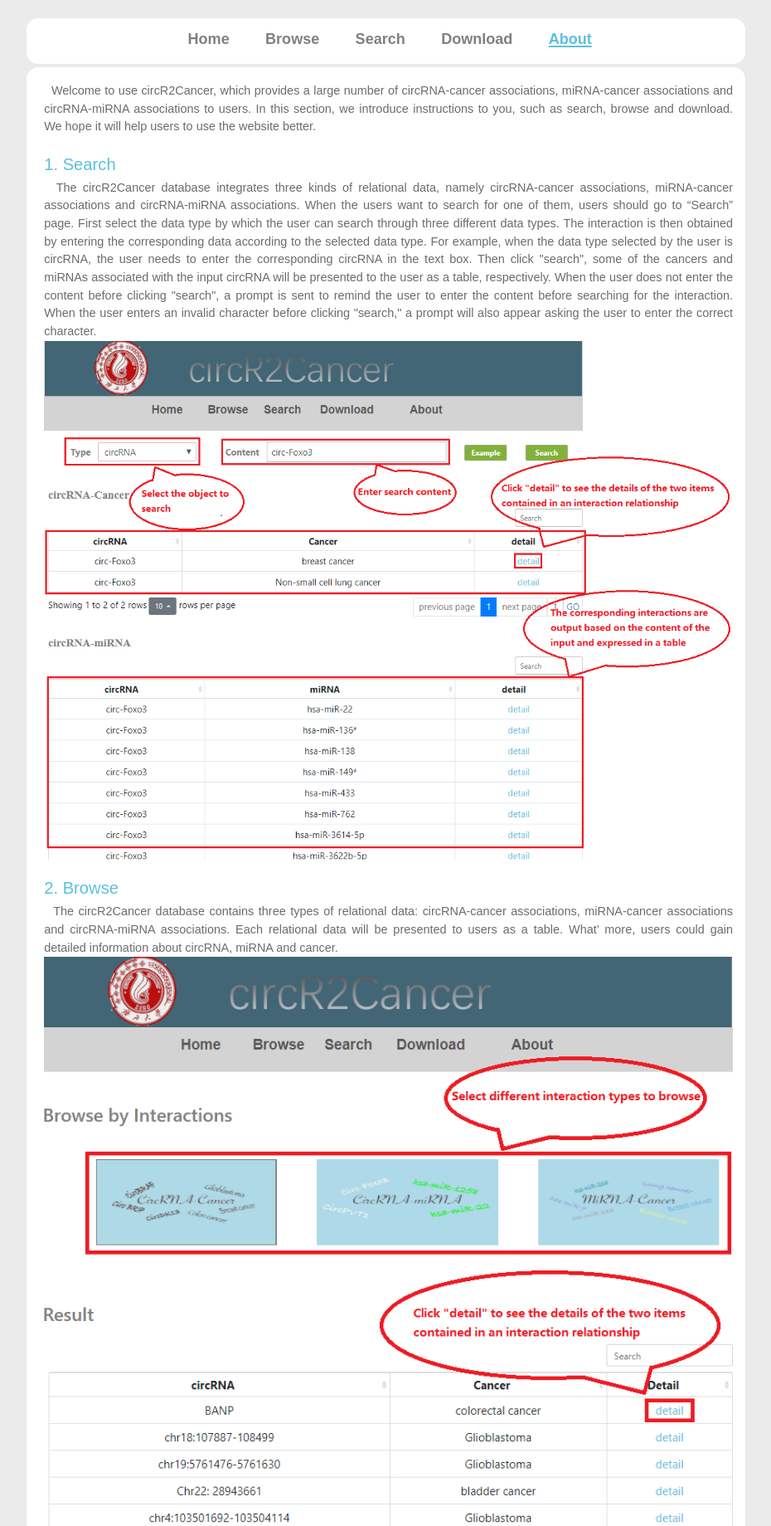
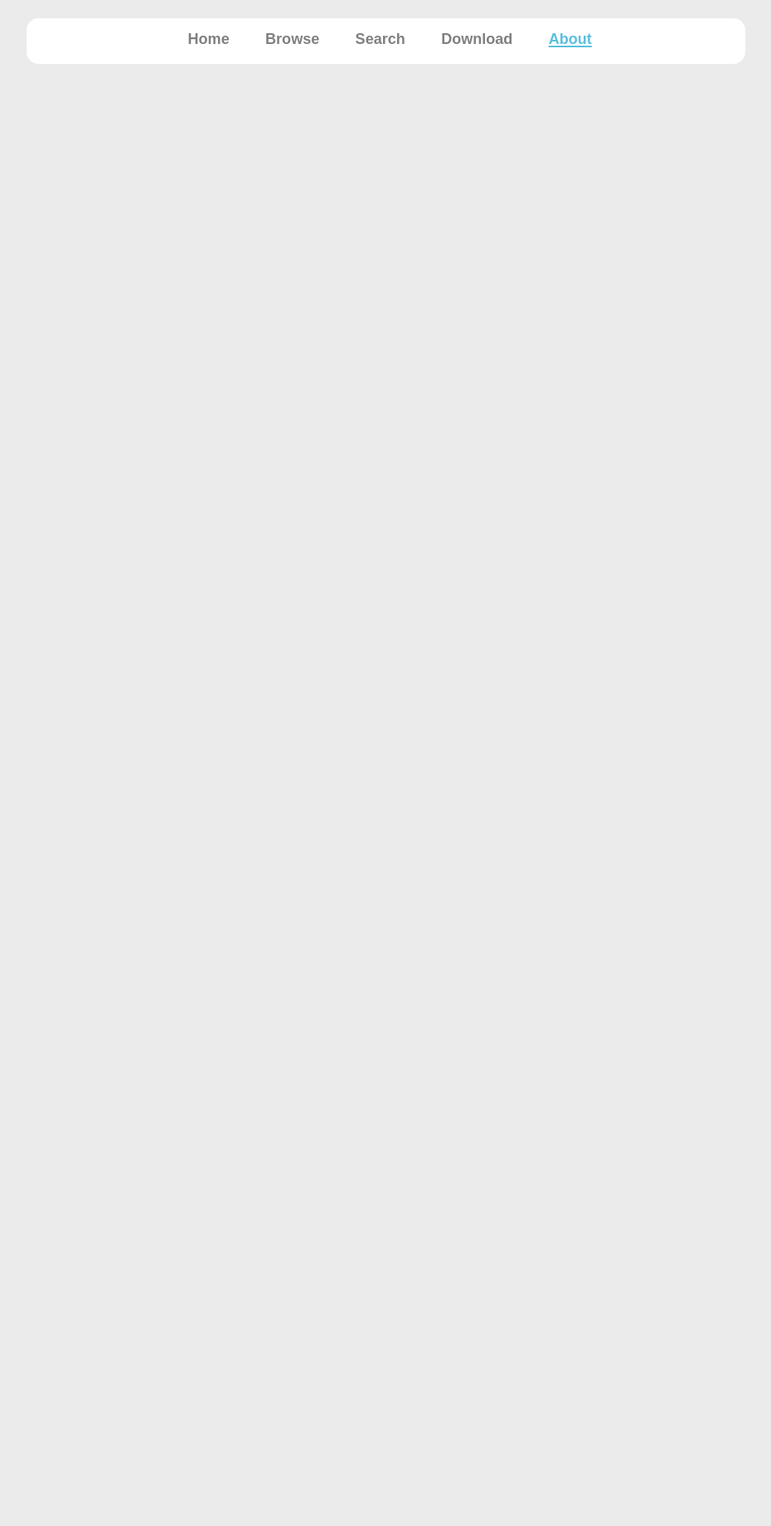
Before and after one commit to hzwsnbb666/circR2Cancer, a Django app: page /about/ in a window 1280 px wide. Shown: the part 91-1930 px from the top of the page at 83% size, without its empty margins (175-1105 px from the left). After the commit the page ends 168 px from the top, so only its background shows below. Run offline with Django 3.2, Linux system fonts and the light colour scheme; some libraries are stand-ins or nearby versions.

Commit message:
发布版本了的代码

```diff
--- a/DataHandle/cancer_info.py
+++ b/DataHandle/cancer_info.py
@@ -1,13 +1,13 @@
 import xlrd
 import pymysql
 #打开数据所在的工作簿，以及选择存有数据的工作表
-book = xlrd.open_workbook(r"E:\table\癌症信息.xlsx")
+book = xlrd.open_workbook(r"C:\Users\Administrator\Desktop\circR2Cancer\Table\癌症信息.xlsx")
 sheet = book.sheet_by_name("Sheet1")
 #建立一个MySQL连接
 conn = pymysql.connect(
         host='localhost',
         user='root',
-        passwd='12345s',
+        passwd='123456',
         db='cirrna',
         port=3306,
         charset='utf8'
--- a/DataHandle/circrna_cancer.py
+++ b/DataHandle/circrna_cancer.py
@@ -1,13 +1,13 @@
 import xlrd
 import pymysql
 #打开数据所在的工作簿，以及选择存有数据的工作表
-book = xlrd.open_workbook(r"E:\table\circrna-cancer.xlsx")
+book = xlrd.open_workbook(r"C:\Users\Administrator\Desktop\circR2Cancer\Table\circrna-cancer.xlsx")
 sheet = book.sheet_by_name("癌症")
 #建立一个MySQL连接
 conn = pymysql.connect(
         host='localhost',
         user='root',
-        passwd='12345s',
+        passwd='123456',
         db='cirrna',
         port=3306,
         charset='utf8'
--- a/DataHandle/circrna_info.py
+++ b/DataHandle/circrna_info.py
@@ -1,13 +1,13 @@
 import xlrd
 import pymysql
 #打开数据所在的工作簿，以及选择存有数据的工作表
-book = xlrd.open_workbook(r"E:\table\circRNA-info.xlsx")
+book = xlrd.open_workbook(r"C:\Users\Administrator\Desktop\circR2Cancer\Table\circRNA-info.xlsx")
 sheet = book.sheet_by_name("Sheet1")
 #建立一个MySQL连接
 conn = pymysql.connect(
         host='localhost',
         user='root',
-        passwd='12345s',
+        passwd='123456',
         db='cirrna',
         port=3306,
         charset='utf8'
--- a/DataHandle/circrna_mirna.py
+++ b/DataHandle/circrna_mirna.py
@@ -1,13 +1,13 @@
 import xlrd
 import pymysql
 #打开数据所在的工作簿，以及选择存有数据的工作表
-book = xlrd.open_workbook(r"E:\table\circRNA-miRNA.xlsx")
+book = xlrd.open_workbook(r"C:\Users\Administrator\Desktop\circR2Cancer\Table\circRNA-miRNA.xlsx")
 sheet = book.sheet_by_name("Sheet1")
 #建立一个MySQL连接
 conn = pymysql.connect(
         host='localhost',
         user='root',
-        passwd='12345s',
+        passwd='123456',
         db='cirrna',
         port=3306,
         charset='utf8'
--- a/DataHandle/mirna_cancer.py
+++ b/DataHandle/mirna_cancer.py
@@ -2,13 +2,13 @@ import xlrd
 #python与mysql连接的模块
 import pymysql
 #打开数据所在的工作簿，以及选择存有数据的工作表
-book = xlrd.open_workbook(r"E:\table\mirna-cancer.xlsx")
+book = xlrd.open_workbook(r"C:\Users\Administrator\Desktop\circR2Cancer\Table\mirna-cancer.xlsx")
 sheet = book.sheet_by_name("Sheet1")
 #建立一个MySQL连接
 conn = pymysql.connect(
         host='localhost',
         user='root',
-        passwd='12345s',
+        passwd='123456',
         db='cirrna',
         port=3306,
         charset='utf8'
--- a/DataHandle/mirna_info.py
+++ b/DataHandle/mirna_info.py
@@ -1,13 +1,13 @@
 import xlrd
 import pymysql
 #打开数据所在的工作簿，以及选择存有数据的工作表
-book = xlrd.open_workbook(r"E:\table\MiRNA信息.xlsx")
+book = xlrd.open_workbook(r"C:\Users\Administrator\Desktop\circR2Cancer\Table\MiRNA信息.xlsx")
 sheet = book.sheet_by_name("miRNA-info")
 #建立一个MySQL连接
 conn = pymysql.connect(
         host='localhost',
         user='root',
-        passwd='12345s',
+        passwd='123456',
         db='cirrna',
         port=3306,
         charset='utf8'
--- a/cirRNA/cirRNA/__init__.py
+++ b/cirRNA/cirRNA/__init__.py
@@ -0,0 +1,2 @@
+import pymysql
+pymysql.install_as_MySQLdb()
--- a/cirRNA/cirRNA/settings.py
+++ b/cirRNA/cirRNA/settings.py
@@ -25,7 +25,7 @@ SECRET_KEY = '#v7*efytk74!w)74=1curx&5_9w)9htev=02pb6_n8c2b^8wma'
 # SECURITY WARNING: don't run with debug turned on in production!
 DEBUG = True
 
-ALLOWED_HOSTS = []
+ALLOWED_HOSTS = ['*']
 
 
 # Application definition
@@ -86,7 +86,7 @@ DATABASES = {
         'NAME': 'cirrna',
         'USER':'root',
 
-        'PASSWORD':'12345s',
+        'PASSWORD':'123456',
         'HOST':'127.0.0.1',
         'PORT':'3306',
 
--- a/cirRNA/cirRNAInfo/templates/about.html
+++ b/cirRNA/cirRNAInfo/templates/about.html
@@ -43,78 +43,6 @@
             <li class="func active">
                 <a href={% url 'about' %}><b>About</b></a>
             </li>
-
         </ul>
     </div>
-    <!-- search -->
-    <div id="content" style="margin-top:5px;border-radius: 20px;height: auto;">
-        <div class="welcome">
-            <div class="" style="word-wrap: break-word;text-align: justify">
-                &nbsp;&nbsp;Welcome to use circR2Cancer, which provides a large number of circRNA-cancer
-                associations, miRNA-cancer associations and circRNA-miRNA associations to users. In this section, we
-                introduce instructions to you, such as search, browse and download. We hope it will help users to
-                use the website better.
-            </div>
-            <br>
-
-            <h3 style="color: #5bc0de"> 1. Search </h3>
-            <div class="" style="word-wrap: break-word;text-align: justify">
-                &nbsp;&nbsp;The circR2Cancer database integrates three kinds of relational data, namely circRNA-cancer
-                associations, miRNA-cancer associations and circRNA-miRNA associations. When the users want to search
-                for one of them, users should go to “Search” page. First select the data type by which the user can
-                search through three different data types. The interaction is then obtained by entering the
-                corresponding data according to the selected data type. For example, when the data type selected by the
-                user is circRNA, the user needs to enter the corresponding circRNA in the text box. Then click "search",
-                some of the cancers and miRNAs associated with the input circRNA will be presented to the user as a
-                table, respectively. When the user does not enter the content before clicking "search", a prompt is sent
-                to remind the user to enter the content before searching for the interaction. When the user enters an
-                invalid character before clicking "search," a prompt will also appear asking the user to enter the
-                correct character.
-            </div>
-            <div>
-                <img src="../static/img/search.png">
-            </div>
-            <br>
-
-            <h3 style="color: #5bc0de"> 2. Browse </h3>
-            <div class="" style="word-wrap: break-word;text-align: justify">
-                &nbsp;&nbsp;The circR2Cancer database contains three types of relational data: circRNA-cancer
-                associations,
-                miRNA-cancer associations and circRNA-miRNA associations. Each relational data will be presented to
-                users as a table. What’ more, users could gain detailed information about circRNA, miRNA and cancer.
-            </div>
-            <div>
-                <img src="../static/img/browse.png" style="width: 100%">
-            </div>
-            <br>
-            <h3 style="color: #5bc0de"> 3. Download </h3>
-            <div class="" style="word-wrap: break-word;text-align: justify">
-                &nbsp;&nbsp;In order to facilitate user capture and utilize relational data, we store the three
-                kinds of relational data in the form of EXCEL, please click to download if necessary.
-            </div>
-            <div>
-                <img src="../static/img/download.png" style="width: 100%">
-            </div>
-            <br>
-            <h3 style="color: #5bc0de"> 4. Contact us </h3>
-            <div class="" style="word-wrap: break-word;text-align: justify">
-                <p>
-                    &nbsp &nbsp If you have any suggestion or question about our database, please contact us: Dr. Chen
-                    at
-                    <b style="color: #5bc0de">qingfeng@gxu.edu.cn</b> and <b style="color: #5bc0de">Dr. Lan at
-                    lanwei@gxu.edu.cn</b>.
-                </p>
-            </div>
-        </div>
-        <div style="width: 100%;height: 50px"></div>
-    </div>
-
-
-    <div id="footer">
-        <p>Maintained by
-            <a href="http://biobd.gxu.edu.cn"> Bioinformatics Research Group</a> – GuangXi University
-        </p>
-    </div>
 </div>
-</body>
-</html>
--- a/cirRNA/cirRNAInfo/templates/browse.html
+++ b/cirRNA/cirRNAInfo/templates/browse.html
@@ -147,7 +147,7 @@
                         <td>{{ cir.circRNA }}</td>
                         <td>{{ cir.disease }}</td>
                         <td><a style="color: #5bc0de;" target="_blank"
-                               href="http://127.0.0.1:8000/detail?value=1&{{ cir.circRNA }}&{{ cir.disease }}&{{ cir.pmid }}&{{ cir.functional_describution }}">detail</a>
+                               href="http://47.97.26.170:8000/detail?value=1&{{ cir.circRNA }}&{{ cir.disease }}&{{ cir.pmid }}&{{ cir.functional_describution }}">detail</a>
                         </td>
                     </tr>
                 {% endfor %}
@@ -195,7 +195,7 @@
                         <td>{{ cir.circRNA }}</td>
                         <td>{{ cir.miRNA }}</td>
                         <td><a style="color: #5bc0de" target="_blank"
-                               href="http://127.0.0.1:8000/detail?value=2&{{ cir.circRNA }}&{{ cir.miRNA }}">detail</a>
+                               href="http://47.97.26.170:8000/detail?value=2&{{ cir.circRNA }}&{{ cir.miRNA }}">detail</a>
                         </td>
                     </tr>
                 {% endfor %}
@@ -243,7 +243,7 @@
                         <td>{{ cir.disease }}</td>
 
                         <td><a style="color: #5bc0de;" target="_blank"
-                               href="http://127.0.0.1:8000/detail?value=3&{{ cir.miRNA }}&{{ cir.disease }}&{{ cir.pmid }}&{{ cir.description }}">detail</a>
+                               href="http://47.97.26.170:8000/detail?value=3&{{ cir.miRNA }}&{{ cir.disease }}&{{ cir.pmid }}&{{ cir.description }}">detail</a>
                         </td>
 
                     </tr>
--- a/cirRNA/cirRNAInfo/templates/search.html
+++ b/cirRNA/cirRNAInfo/templates/search.html
@@ -102,7 +102,7 @@
                                 <td>{{ cir.circRNA }}</td>
                                 <td>{{ cir.disease }}</td>
                                 <td><a style="color: #5bc0de"
-                                       href="http://127.0.0.1:8000/detail?value=1&{{ cir.circRNA }}&{{ cir.disease }}&{{ cir.pmid }}&{{ cir.functional_describution }}">detail</a>
+                                       href="http://47.97.26.170:8000/detail?value=1&{{ cir.circRNA }}&{{ cir.disease }}&{{ cir.pmid }}&{{ cir.functional_describution }}">detail</a>
                                 </td>
                             </tr>
                         {% endfor %}
@@ -157,7 +157,7 @@
                                 <td>{{ cir.circRNA }}</td>
                                 <td>{{ cir.miRNA }}</td>
                                 <td><a style="color: #5bc0de"
-                                       href="http://127.0.0.1:8000/detail?value=2&{{ cir.circRNA }}&{{ cir.miRNA }}">detail</a>
+                                       href="http://47.97.26.170:8000/detail?value=2&{{ cir.circRNA }}&{{ cir.miRNA }}">detail</a>
                                 </td>
                             </tr>
                         {% endfor %}
@@ -208,7 +208,7 @@
                                 <td>{{ cir.disease }}</td>
 
                                 <td><a style="color: #5bc0de;"
-                                       href="http://127.0.0.1:8000/detail?value=3&{{ cir.miRNA }}&{{ cir.disease }}&{{ cir.pmid }}&{{ cir.description }}">detail</a>
+                                       href="http://47.97.26.170:8000/detail?value=3&{{ cir.miRNA }}&{{ cir.disease }}&{{ cir.pmid }}&{{ cir.description }}">detail</a>
                                 </td>
 
                             </tr>
--- a/cirRNA/cirRNAInfo/views.py
+++ b/cirRNA/cirRNAInfo/views.py
@@ -1,16 +1,17 @@
 #coding=utf-8
-from django.shortcuts import render
-from .models import disease,cirrna,relationship,circRNA_cancer,cancer_info,circRNA_miRNA,miRNA_cancer,miRNA_info,circrna_info
+from urllib import parse
+
+import matplotlib.pyplot as plt
+import networkx as nx
+import pymysql
 from django.http import Http404
 from django.http import HttpResponse
-from django.apps import apps
-from json import *
-import json
-import pymysql
-from django.core import serializers
-from urllib import parse
-import networkx as nx
-import matplotlib.pyplot as plt
+from django.shortcuts import render
+
+from .models import disease, cirrna, relationship, circRNA_cancer, cancer_info, circRNA_miRNA, miRNA_cancer, miRNA_info, \
+    circrna_info
+
+
 #主页
 def index(request):
 
@@ -42,7 +43,7 @@ def detail(request):
     for k in range(1,lens):
         if (List[k] == "" or List[k] == None):
             List[k]="N/A"
-    db = pymysql.connect("localhost","root","12345s","cirrna")
+    db = pymysql.connect("localhost","root","123456","cirrna")
     cursor = db.cursor()
     if(List[0]== '1'):
         dict1={}
@@ -257,7 +258,7 @@ def search(request):
     search_type = request.GET.get("search-type")
 
     search_content = request.GET.get("search-content")
-    db = pymysql.connect("localhost","root","12345s","cirrna")
+    db = pymysql.connect("localhost","root","123456","cirrna")
     cursor = db.cursor()
     if search_content != None:
         search_content = search_content.strip()
@@ -605,7 +606,7 @@ def drawfigure(request):
         t1.rstrip()
         t2.rstrip()
         t3.rstrip()
-        conn = pymysql.connect("localhost", "root", "12345s", "cirrna")
+        conn = pymysql.connect("localhost", "root", "123456", "cirrna")
         cursor1 = conn.cursor()
         cursor2= conn.cursor()
         cursor3 = conn.cursor()
```
